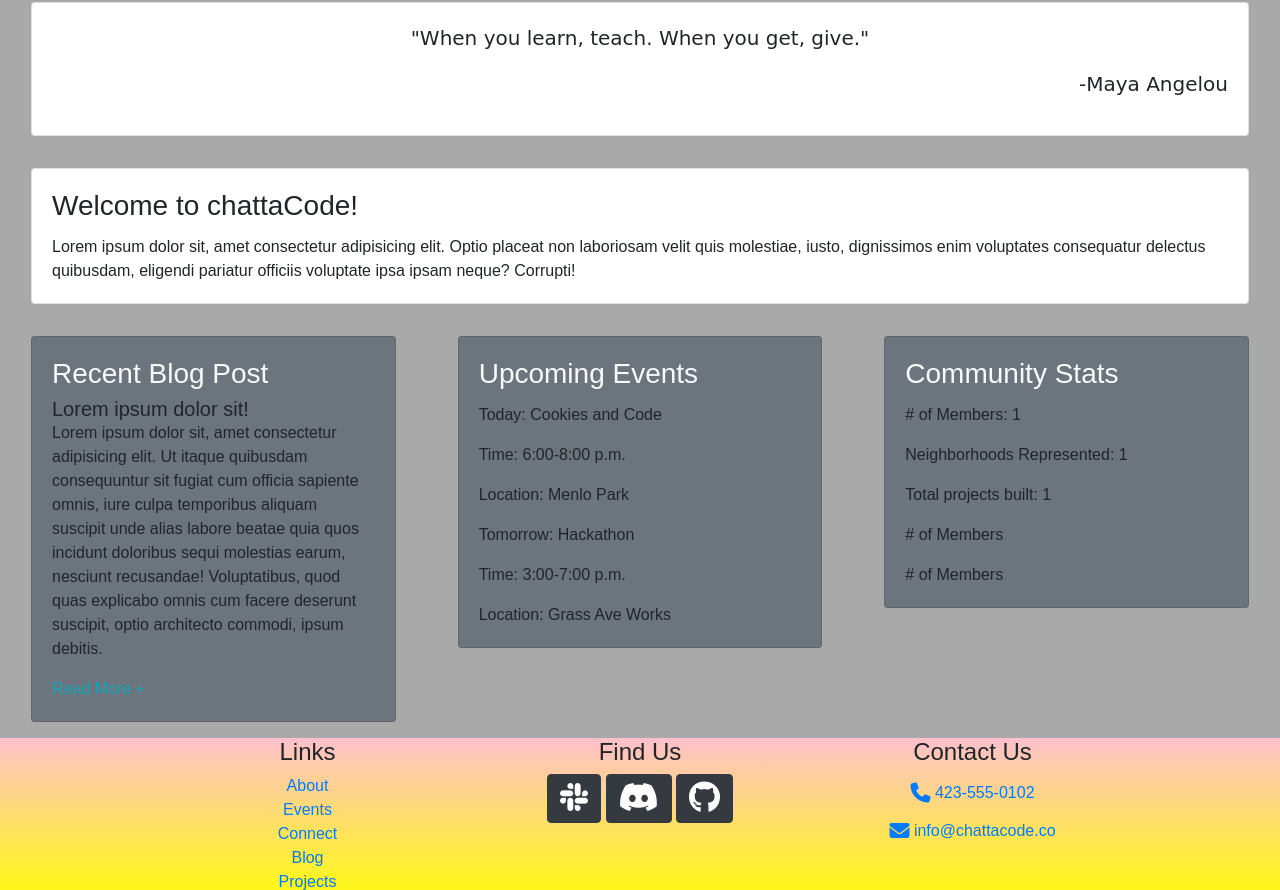
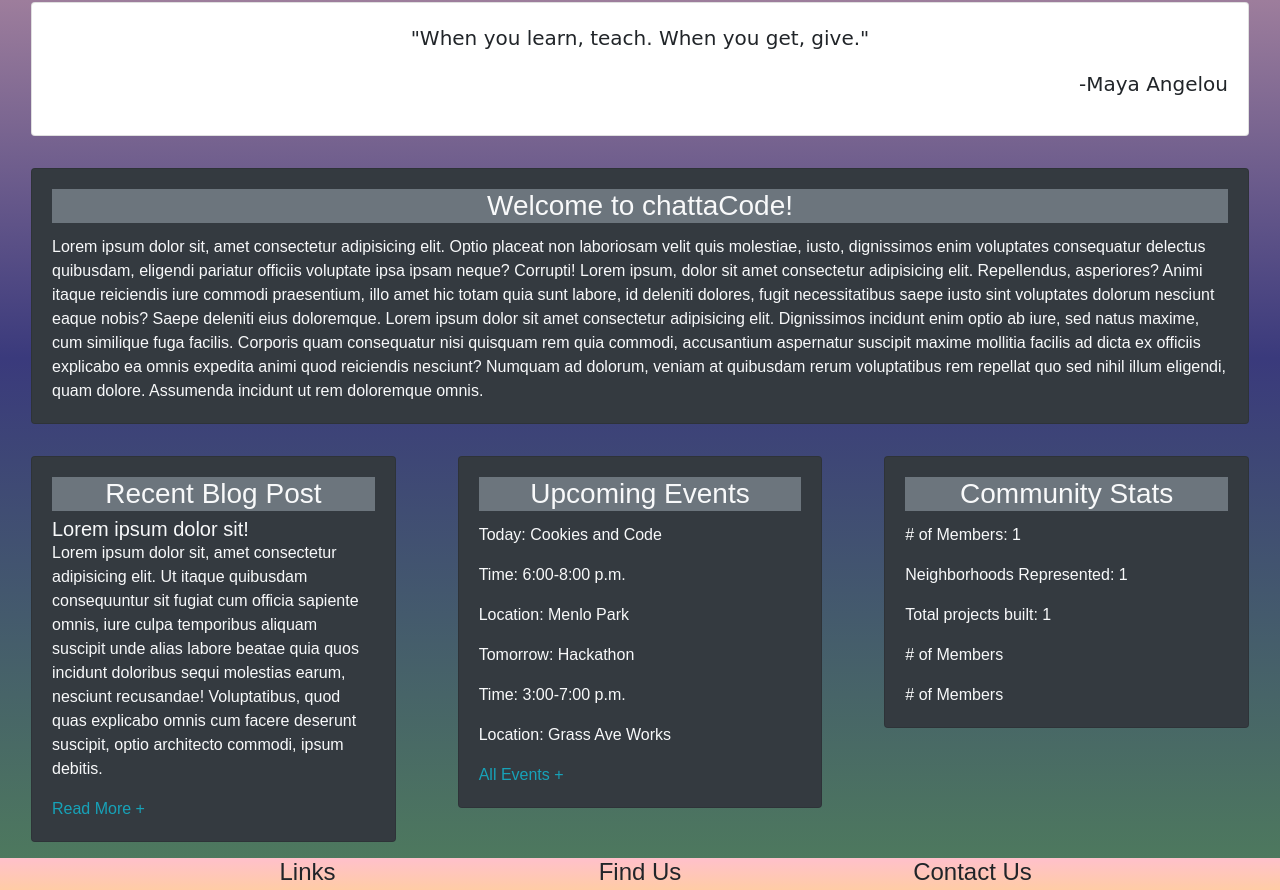
Before and after one commit to TheClutchC/community-collective, a website: page index.html in a window 1280 px wide. Shown: the part 314-1204 px from the top of the page. Drawn offline with nearby package versions, Linux system fonts and the light colour scheme; a web font is replaced by a local one.

Commit message:
edit body bg & update footer href links

```diff
--- a/CSS/styles.scss
+++ b/CSS/styles.scss
@@ -1,3 +1,4 @@
+$color-body: linear-gradient(rgb(244, 184, 184), rgb(58, 58, 124), rgb(84, 142, 84));
 $color-header: linear-gradient(yellow, pink);
 $color-footer: linear-gradient(pink, yellow);
 $fancy-font: 'Rubik Dirt', system-ui, -apple-system, BlinkMacSystemFont, 'Segoe UI', Roboto, Oxygen, Ubuntu, Cantarell, 'Open Sans', 'Helvetica Neue', sans-serif;
@@ -5,7 +6,7 @@ $regular-font: sans-serif, system-ui, -apple-system, BlinkMacSystemFont, 'Segoe
 
 body {
     font-family: $regular-font;
-    background-color: darkgray;
+    background-image: $color-body;
 }
 
 header {
--- a/index.html
+++ b/index.html
@@ -53,7 +53,7 @@
     </nav>
     <!-- Maya Angelou Quote -->
     <div class="container-fluid">
-        <div class="card m-3">
+        <div class="card card m-3">
             <div class="card-body">
             <blockquote class="blockquote">
                 <p class="text-center">"When you learn, teach. When you get, give."</p>
@@ -64,10 +64,10 @@
         <!-- Homepage Welcome Message -->
         <div class="row">
             <div class="col">
-                <div class="card m-3">
+                <div class="card bg-dark text-light m-3">
                     <div class="card-body">
-                        <h3 class="card-title">Welcome to chattaCode!</h3>
-                        <p class="card-text">Lorem ipsum dolor sit, amet consectetur adipisicing elit. Optio placeat non laboriosam velit quis molestiae, iusto, dignissimos enim voluptates consequatur delectus quibusdam, eligendi pariatur officiis voluptate ipsa ipsam neque? Corrupti!</p>
+                        <h3 class="card-title text-center bg-secondary">Welcome to chattaCode!</h3>
+                        <p class="card-text">Lorem ipsum dolor sit, amet consectetur adipisicing elit. Optio placeat non laboriosam velit quis molestiae, iusto, dignissimos enim voluptates consequatur delectus quibusdam, eligendi pariatur officiis voluptate ipsa ipsam neque? Corrupti! Lorem ipsum, dolor sit amet consectetur adipisicing elit. Repellendus, asperiores? Animi itaque reiciendis iure commodi praesentium, illo amet hic totam quia sunt labore, id deleniti dolores, fugit necessitatibus saepe iusto sint voluptates dolorum nesciunt eaque nobis? Saepe deleniti eius doloremque. Lorem ipsum dolor sit amet consectetur adipisicing elit. Dignissimos incidunt enim optio ab iure, sed natus maxime, cum similique fuga facilis. Corporis quam consequatur nisi quisquam rem quia commodi, accusantium aspernatur suscipit maxime mollitia facilis ad dicta ex officiis explicabo ea omnis expedita animi quod reiciendis nesciunt? Numquam ad dolorum, veniam at quibusdam rerum voluptatibus rem repellat quo sed nihil illum eligendi, quam dolore. Assumenda incidunt ut rem doloremque omnis.</p>
                     </div>
                 </div>
             </div>
@@ -76,9 +76,9 @@
         <div class="row">
             <!-- Most Recent Blog Post -->
             <div class="col-12 col-md-4">
-                <div class="card bg-secondary m-3">
+                <div class="card bg-dark text-light m-3">
                     <div class="card-body">
-                        <h3 class="card-title text-light">Recent Blog Post</h3>
+                        <h3 class="card-title text-light text-center bg-secondary">Recent Blog Post</h3>
                         <h5 class="card-subtitle">Lorem ipsum dolor sit!</h5>
                         <p class="card-text">Lorem ipsum dolor sit, amet consectetur adipisicing elit. Ut itaque quibusdam consequuntur sit fugiat cum officia sapiente omnis, iure culpa temporibus aliquam suscipit unde alias labore beatae quia quos incidunt doloribus sequi molestias earum, nesciunt recusandae! Voluptatibus, quod quas explicabo omnis cum facere deserunt suscipit, optio architecto commodi, ipsum debitis.</p>
                         <a class="text-info" href="blog.html">Read More +</a>
@@ -87,24 +87,24 @@
             </div>
             <!-- Upcoming Live/Virtual Events Table-->
             <div class="col-12 col-md-4">
-                <div class="card bg-secondary m-3">
+                <div class="card bg-dark text-light m-3">
                     <div class="card-body">
-                        <h3 class="card-title text-light">Upcoming Events</h3>
+                        <h3 class="card-title text-center bg-secondary">Upcoming Events</h3>
                         <p class="card-text">Today: Cookies and Code</p>
                         <p class="card-text">Time: 6:00-8:00 p.m.</p>
                         <p class="card-text">Location: Menlo Park</p>
                         <p class="card-text">Tomorrow: Hackathon</p>
                         <p class="card-text">Time: 3:00-7:00 p.m.</p>
                         <p class="card-text">Location: Grass Ave Works</p>
+                        <a class="text-info" href="events.html">All Events +</a>
                     </div>
                 </div>
             </div>
             <!-- Community Stats Table-->
             <div class="col">
-                <div class="card bg-secondary m-3">
+                <div class="card bg-dark text-light m-3">
                     <div class="card-body">
-                        <h3 class="card-title text-light">Community Stats</h3>
-
+                        <h3 class="card-title text-center bg-secondary">Community Stats</h3>
                         <p class="card-text"># of Members: 1</p>
                         <p class="card-text">Neighborhoods Represented: 1</p>
                         <p class="card-text">Total projects built: 1</p>
@@ -135,13 +135,13 @@
                 </div>
                 <div class="col-8 col-md-4 col-auto text-center">
                     <h4>Find Us</h4>
-                    <a class="btn btn-dark" href="http://instagram.com/">
+                    <a class="btn btn-dark" href="http://slack.com/">
                         <i class="fa-brands fa-2x fa-slack"></i>
                     </a>
                     <a class="btn btn-dark" href="http://discord.com/">
                         <i class="fa-brands fa-2x fa-discord"></i>
                     </a>
-                    <a class="btn btn-dark" href="https://github.com/">
+                    <a class="btn btn-dark" href="http://github.com/">
                         <i class="fa-brands fa-2x fa-github"></i>
                     </a>
                 </div>
```
Also changed, not shown: about.html (+2 -2 lines), blog.html (+2 -2 lines), connect.html (+2 -2 lines), events.html (+2 -2 lines), projects.html (+2 -2 lines), CSS/styles.css.
